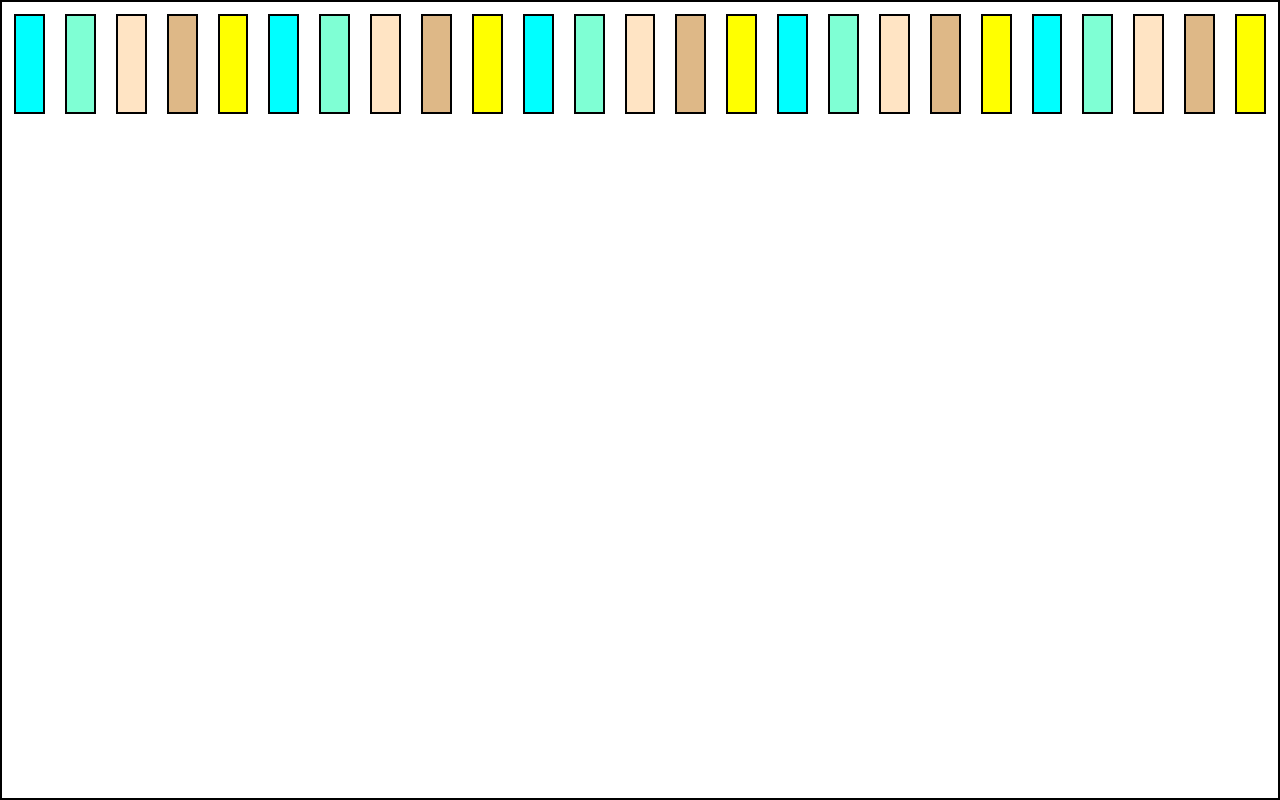
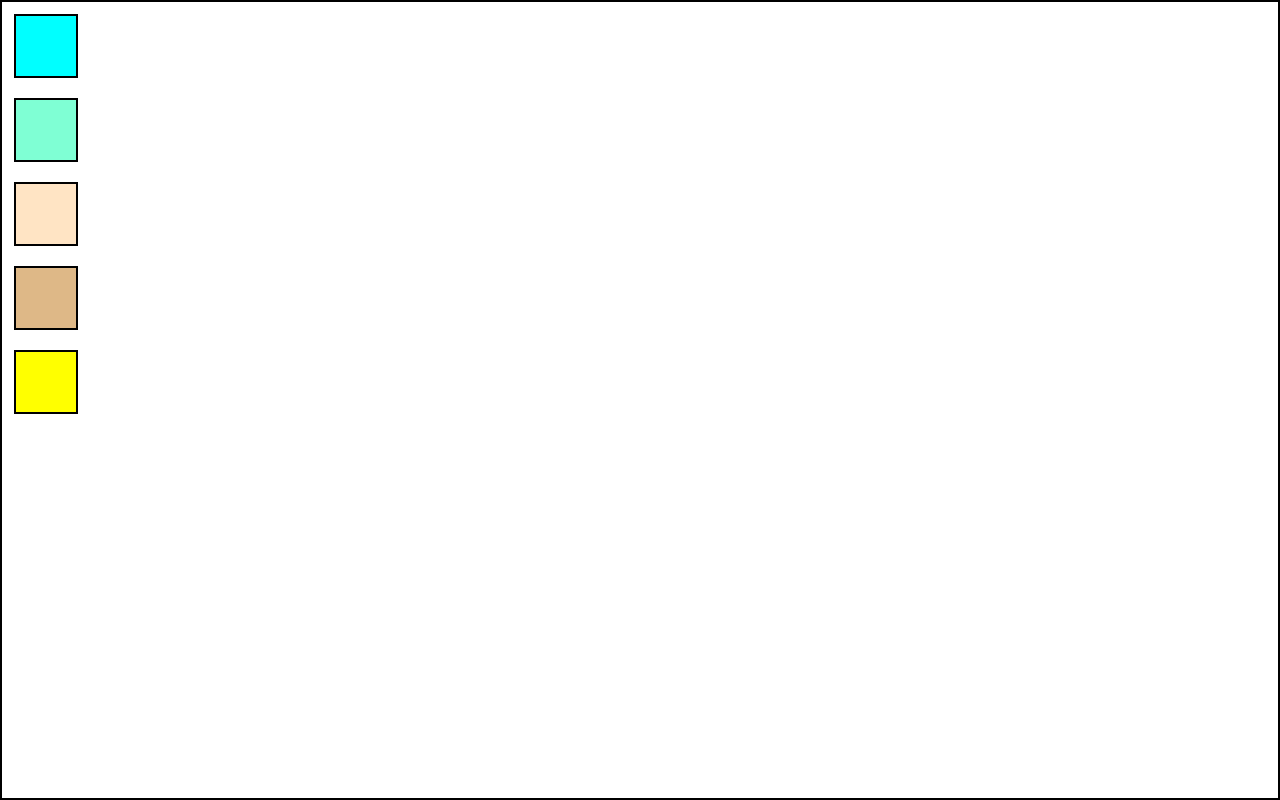
Before and after one commit to pavanummagani1/flexbox_practice, a plain HTML site: page index.html in a window 1280 px wide. Drawn offline with Linux system fonts and the light colour scheme.

Commit message:
felx parent properties

```diff
--- a/index.html
+++ b/index.html
@@ -1,47 +1,56 @@
 <!DOCTYPE html>
 <html lang="en">
+
 <head>
     <meta charset="UTF-8">
     <meta name="viewport" content="width=device-width, initial-scale=1.0">
     <title>Display Properties</title>
     <style>
-        *{
+        * {
             margin: 0px;
             padding: 0px;
             box-sizing: border-box;
         }
-        .container{
+
+        .container {
             border: 2px solid;
             padding: 2px;
             height: 100vh;
             display: flex;
-            flex-direction: row;
+            flex-direction: column;
             align-items: baseline;
 
+
         }
-        .container>div{
-            height: 100px;
-            width: 100px;
+
+        .container>div {
+            padding: 30px;
             border: 2px solid;
             margin: 10px;
         }
-        .item1{
+
+        .item1 {
             background-color: aqua;
         }
-        .item2{
-            background-color:aquamarine;
+
+        .item2 {
+            background-color: aquamarine;
         }
-        .item3{
-            background-color:bisque;
+
+        .item3 {
+            background-color: bisque;
         }
-        .item4{
-            background-color:burlywood;
+
+        .item4 {
+            background-color: burlywood;
         }
-        .item5{
-            background-color:yellow;
+
+        .item5 {
+            background-color: yellow;
         }
     </style>
 </head>
+
 <body>
     <div class="container">
         <div class="item1"></div>
@@ -49,26 +58,7 @@
         <div class="item3"></div>
         <div class="item4"></div>
         <div class="item5"></div>
-        <div class="item1"></div>
-        <div class="item2"></div>
-        <div class="item3"></div>
-        <div class="item4"></div>
-        <div class="item5"></div>
-        <div class="item1"></div>
-        <div class="item2"></div>
-        <div class="item3"></div>
-        <div class="item4"></div>
-        <div class="item5"></div>
-        <div class="item1"></div>
-        <div class="item2"></div>
-        <div class="item3"></div>
-        <div class="item4"></div>
-        <div class="item5"></div>
-        <div class="item1"></div>
-        <div class="item2"></div>
-        <div class="item3"></div>
-        <div class="item4"></div>
-        <div class="item5"></div>
     </div>
 </body>
+
 </html>
```
